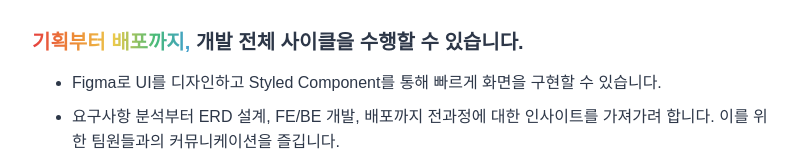
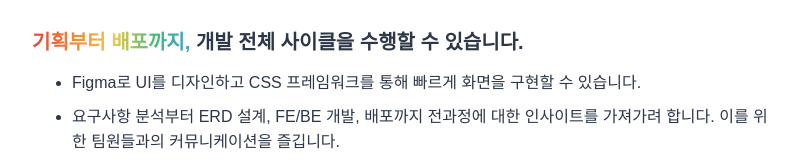
Before and after one commit to ppyye/portfolio, a React (Create React App) app: page / in a window 1280 px wide. Shown: the part 385-545 px from the top of the page, without its empty margins (240-1039 px from the left). Built offline with nearby package versions, Linux system fonts and the light colour scheme; a web font is replaced by a local one.

Commit message:
edit content

```diff
--- a/src/1-introduce.js
+++ b/src/1-introduce.js
@@ -54,7 +54,7 @@ function Introduce() {
                 <Text mt={3} fontSize={16}>
                     <UnorderedList pl={6} spacing={2}>
                         <ListItem>
-                            Figma로 UI를 디자인하고 Styled Component를 통해 빠르게 화면을 구현할 수 있습니다.
+                            Figma로 UI를 디자인하고 CSS 프레임워크를 통해 빠르게 화면을 구현할 수 있습니다.
                         </ListItem>
                         <ListItem>
                             요구사항 분석부터 ERD 설계, FE/BE 개발, 배포까지 전과정에 대한 인사이트를 가져가려 합니다.
```
